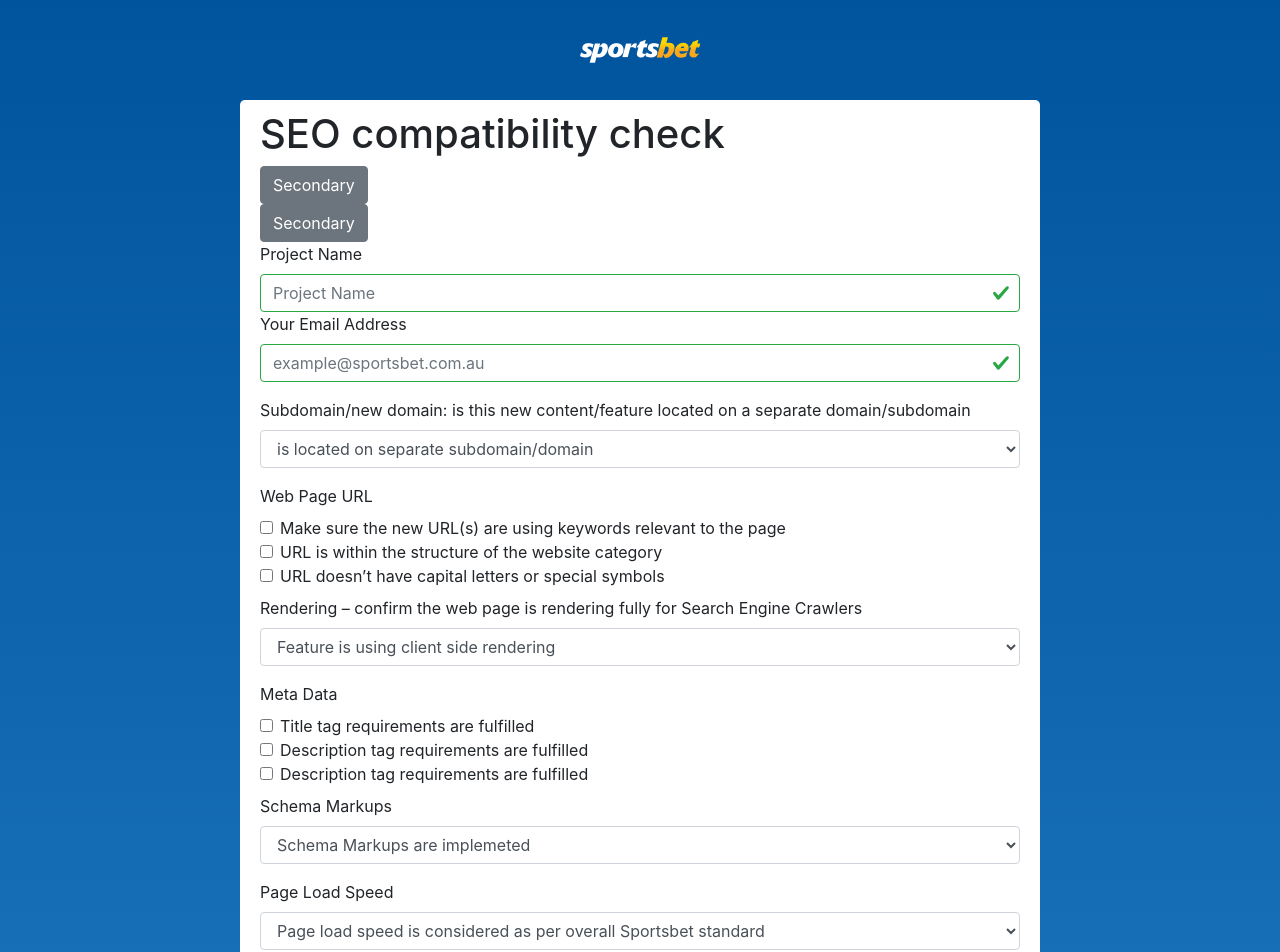
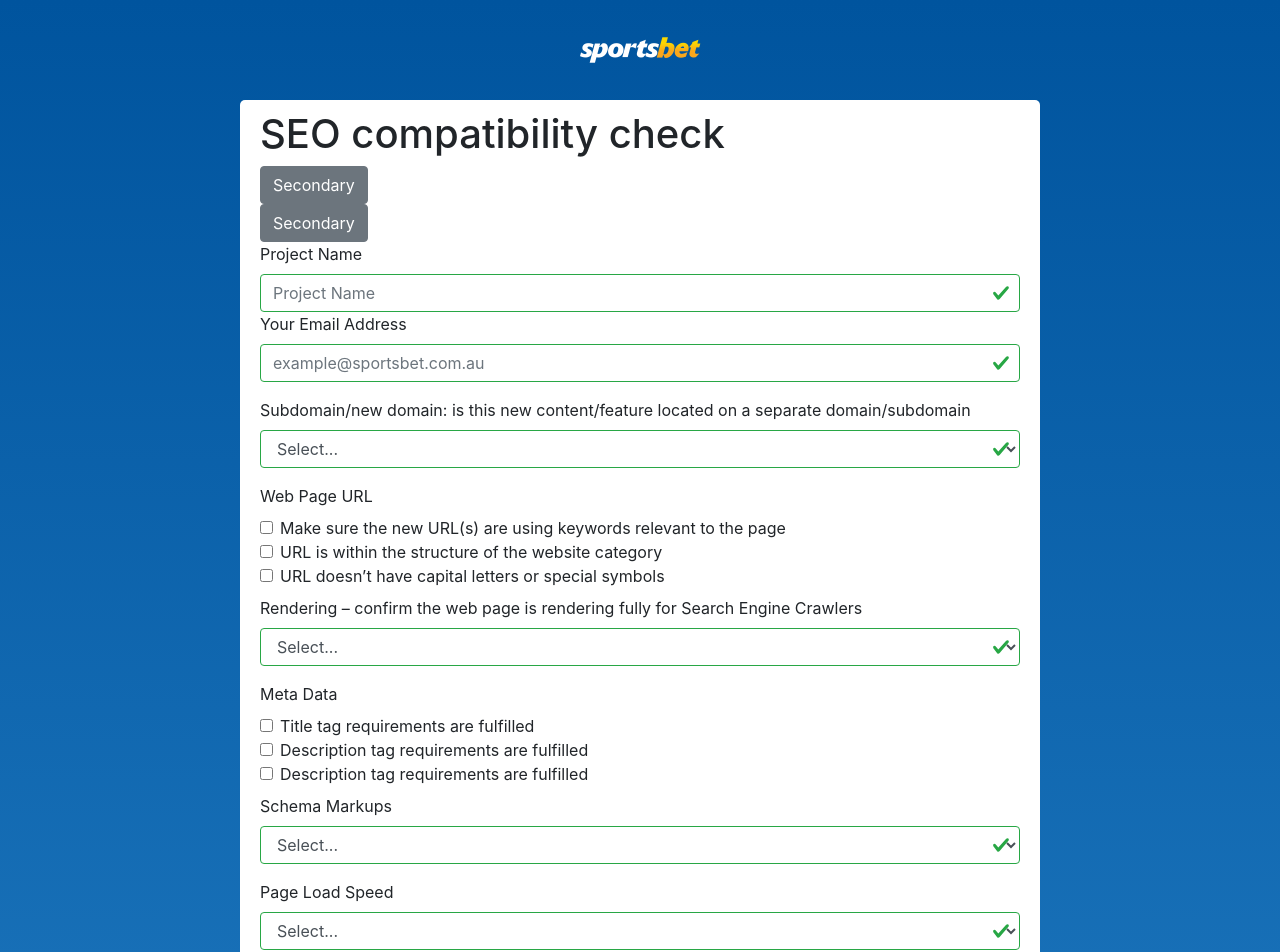
Before and after one commit to ventosae/ba-checklist, a React (Create React App) app in the folder ba-checklist/: page / in a window 1280 px wide. Shown: the top 952 px of the page. Built offline with nearby package versions, Linux system fonts and the light colour scheme.

Commit message:
input validation finished

```diff
--- a/ba-checklist/src/App.css
+++ b/ba-checklist/src/App.css
@@ -73,3 +73,7 @@
 .form-b_text {
   resize: none;
 }
+
+.form-b__option--select {
+  display: none;
+}
--- a/ba-checklist/src/componenets/form.js
+++ b/ba-checklist/src/componenets/form.js
@@ -1,5 +1,6 @@
 import React, { Component } from "react";
 import Error from "./error.js";
+import "../App.css";
 
 // const formValid = ({ formErrors, ...rest }) => {
 //   let valid = true;
@@ -34,6 +35,10 @@
     content: "",
     isProjectValid: true,
     isEmailValid: true,
+    isDomainValid: true,
+    isRenderingValid: true,
+    isPageSpeedValid: true,
+    isSchemaValid: true,
     formErrors: {
       projectName: "You sucks",
       email: "Your email sucks, sorry ",
@@ -68,6 +73,8 @@
     return keyValueLength > 0 ? true : false;
   }
 
+  // need to be refactored
+
   formValid = () => {
     let valid = true;
     const fields = this.state;
@@ -79,7 +86,7 @@
           this.setState({ isProjectValid: projectNameStatus });
           valid = false;
         } else {
-          this.setState({ isEmailValid: projectNameStatus });
+          this.setState({ isProjectValid: projectNameStatus });
         }
       }
       if (key === "email") {
@@ -89,6 +96,56 @@
           valid = false;
         } else {
           this.setState({ isEmailValid: emailValidationStatus });
+        }
+      }
+
+      if (key === "domain") {
+        const domainValidationStatus = this.lenghValid(fields[key]);
+        if (!domainValidationStatus) {
+          this.setState({ isDomainValid: domainValidationStatus });
+          valid = false;
+        } else {
+          this.setState({ isDomainValid: domainValidationStatus });
+        }
+      }
+
+      if (key === "schema") {
+        const validationStatus = this.lenghValid(fields[key]);
+        if (!validationStatus) {
+          this.setState({ isSchemaValid: validationStatus });
+          valid = false;
+        } else {
+          this.setState({ isSchemaValid: validationStatus });
+        }
+      }
+
+      if (key === "pagespeed") {
+        const validationStatus = this.lenghValid(fields[key]);
+        if (!validationStatus) {
+          this.setState({ isPageSpeedValid: validationStatus });
+          valid = false;
+        } else {
+          this.setState({ isPageSpeedValid: validationStatus });
+        }
+      }
+
+      if (key === "rendering") {
+        const validationStatus = this.lenghValid(fields[key]);
+        if (!validationStatus) {
+          this.setState({ isRenderingValid: validationStatus });
+          valid = false;
+        } else {
+          this.setState({ isRenderingValid: validationStatus });
+        }
+      }
+
+      if (key === "rendering") {
+        const validationStatus = this.lenghValid(fields[key]);
+        if (!validationStatus) {
+          this.setState({ isRenderingValid: validationStatus });
+          valid = false;
+        } else {
+          this.setState({ isRenderingValid: validationStatus });
         }
       }
 
@@ -105,6 +162,7 @@
     const target = event.target;
     const value = target.type === "checkbox" ? target.checked : target.value;
     const name = target.name;
+    console.log(`HandleInputChange is Running for ${name}`);
 
     this.setState({
       [name]: value
@@ -159,12 +217,16 @@
             separate domain/subdomain
           </label>
           <select
-            className="form-control form-b__select"
+            className={`form-control form-b__select ${
+              this.state.isEmailValid ? "is-valid" : "is-invalid"
+            }`}
             id="question1"
-            value={this.state.domain}
             onChange={this.handleInputChange}
             name="domain"
           >
+            <option default className={"form-b__option--select"} value="">
+              Select...
+            </option>
             <option value="is located on separate subdomain/domain">
               is located on separate subdomain/domain
             </option>
@@ -186,7 +248,7 @@
               name="urlKeyword"
             />
             <label
-              className="form-check-label form-b__check-lable"
+              className="form-check-label form-b__check-lable "
               for="check1"
             >
               Make sure the new URL(s) are using keywords relevant to the page
@@ -232,12 +294,17 @@
             Engine Crawlers
           </label>
           <select
-            className="form-control form-b__select"
+            className={`form-control form-b__select ${
+              this.state.isProjectValid ? "is-valid" : "is-invalid"
+            }`}
             id="question2"
             value={this.state.rendering}
             onChange={this.handleInputChange}
             name="rendering"
           >
+            <option default className={"form-b__option--select"} value="">
+              Select...
+            </option>
             <option value="Feature is using client side rendering">
               Feature is using client side rendering
             </option>
@@ -299,12 +366,17 @@
             Schema Markups
           </label>
           <select
-            className="form-control form-b__select"
+            className={`form-control form-b__select ${
+              this.state.isEmailValid ? "is-valid" : "is-invalid"
+            }`}
             id="schema"
-            value={this.state.schema}
+            // value={this.state.schema}
             onChange={this.handleInputChange}
             name="schema"
           >
+            <option default className={"form-b__option--select"} value="">
+              Select...
+            </option>
             <option value="Schema Markups are implemeted">
               Schema Markups are implemeted
             </option>
@@ -320,12 +392,17 @@
             Page Load Speed
           </label>
           <select
-            className="form-control form-b__select"
+            className={`form-control form-b__select ${
+              this.state.isEmailValid ? "is-valid" : "is-invalid"
+            }`}
             id="pagespeed"
             value={this.state.pagespeed}
             onChange={this.handleInputChange}
             name="pagespeed"
           >
+            <option default className={"form-b__option--select"} value="">
+              Select...
+            </option>
             <option value="Page load speed is considered as per overall Sportsbet standard">
               Page load speed is considered as per overall Sportsbet standard{" "}
             </option>
```
